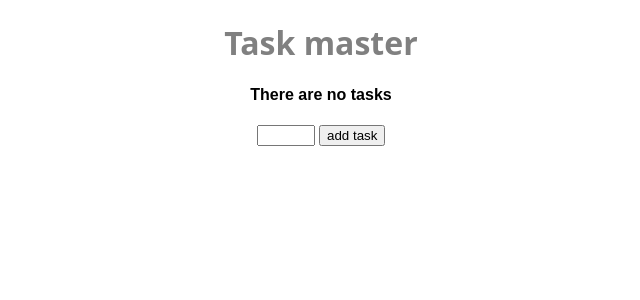
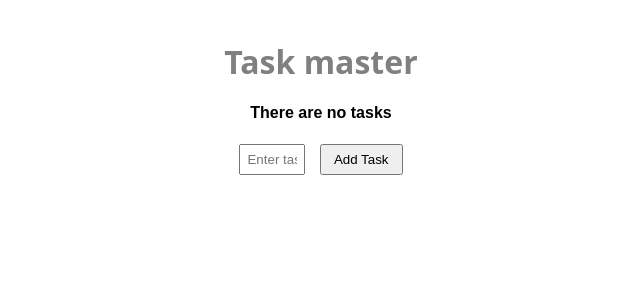
Before and after one commit to Jerome2522/Flask-CRUD-APP, a Flask app: page / in a window 1280 px wide. Shown: the top 300 px of the page, without its empty margins (319-959 px from the left). Run offline with Flask 3, Linux system fonts and the light colour scheme.

Commit message:
Everything fixed

```diff
--- a/app.py
+++ b/app.py
@@ -4,7 +4,6 @@ from datetime import datetime
 app=Flask(__name__)
 app.config['SQLALCHEMY_DATABASE_URI'] = 'sqlite:///newtest.db'
 db=SQLAlchemy(app)
-
 class Todo(db.Model):
     id = db.Column(db.Integer, primary_key=True)
     content = db.Column(db.String(200), nullable=False)
@@ -12,6 +11,9 @@ class Todo(db.Model):
 
     def __repr__(self):
         return '<Task =%r>' %self.id
+
+with app.app_context():
+    db.create_all()
 
 @app.route('/', methods=['POST','GET'])
 def index():
--- a/templates/base.html
+++ b/templates/base.html
@@ -3,7 +3,7 @@
 <head>
     <meta charset="UTF-8">
     <meta name="viewport" content="width=device-width, initial-scale=1.0">
-    <link rel="stylesheet" href="{{ url_for('static',filename='css/main.css') }}"
+    <link rel="stylesheet" href="{{ url_for('static',filename='css/main.css') }}">
     {% block head %}{% endblock %}
 </head>
 <body>
--- a/templates/index.html
+++ b/templates/index.html
@@ -1,37 +1,83 @@
 {% extends 'base.html' %}
 
 {% block head %}
+<style>
+    .content {
+        text-align: center;
+        font-family: Arial, sans-serif;
+        margin-top: 40px;
+    }
+
+    table {
+        margin: 20px auto;
+        border-collapse: collapse;
+        width: 70%;
+    }
+
+    th, td {
+        border: 1px solid #999;
+        padding: 10px;
+        text-align: center;
+    }
+
+    form {
+        margin-top: 20px;
+    }
+
+    input[type="text"] {
+        padding: 6px;
+        width: 220px;
+        margin-right: 10px;
+    }
+
+    input[type="submit"] {
+        padding: 6px 12px;
+    }
+
+    a {
+        color: purple;
+        text-decoration: none;
+    }
+
+    a:hover {
+        text-decoration: underline;
+    }
+</style>
 {% endblock %}
 
 {% block body %}
-<div class ="content">
+<div class="content">
     <h1>Task master</h1>
-    {% if tasks|length <1 %}
+
+    {% if tasks|length < 1 %}
         <h4>There are no tasks</h4>
     {% else %}
     <table>
+        <thead>
             <tr>
                 <th>Task</th>
                 <th>Added</th>
                 <th>Actions</th>
             </tr>
+        </thead>
+        <tbody>
             {% for task in tasks %}
             <tr>
-                <td>{{ task.content  }}</td>
+                <td>{{ task.content }}</td>
                 <td>{{ task.date_created.date() }}</td>
                 <td>
-                    <a href="/delete/{{task.id}}">Delete</a>
-                    <br>
-                    <a href="/update/{{task.id}}">Update</a>
+                    <a href="/delete/{{ task.id }}">Delete</a><br>
+                    <a href="/update/{{ task.id }}">Update</a>
                 </td>
             </tr>
             {% endfor %}
+        </tbody>
     </table>
     {% endif %}
+
     <form action="/" method="POST">
-        <input type="text" name="content" id="content">
-        <input type="submit" value="add task">
-
+        <input type="text" name="content" id="content" placeholder="Enter task">
+        <input type="submit" value="Add Task">
     </form>
 </div>
 {% endblock %}
```
Also changed, not shown: instance/newtest.db. Lines whose indentation alone changed are shown as unchanged.
